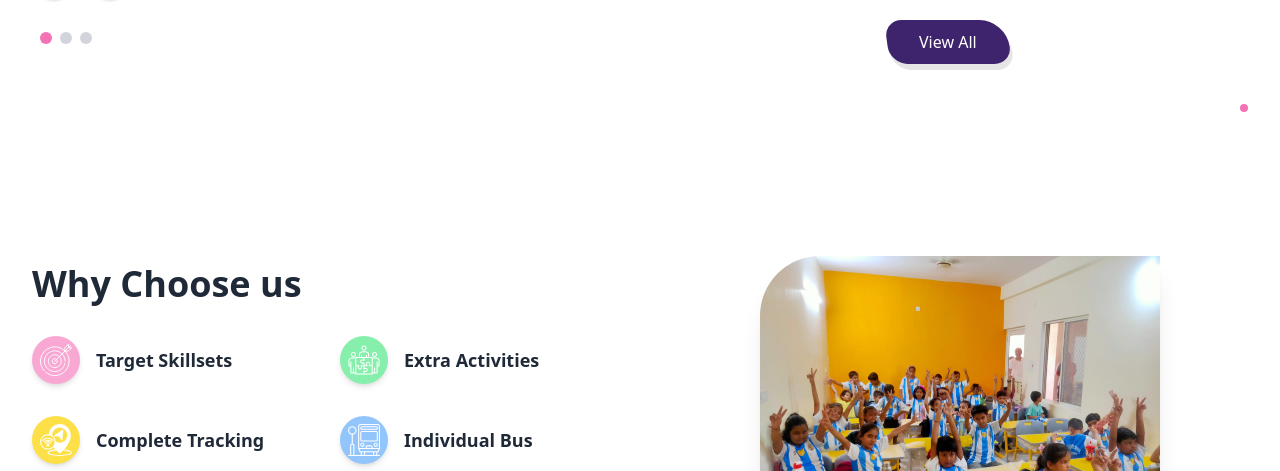
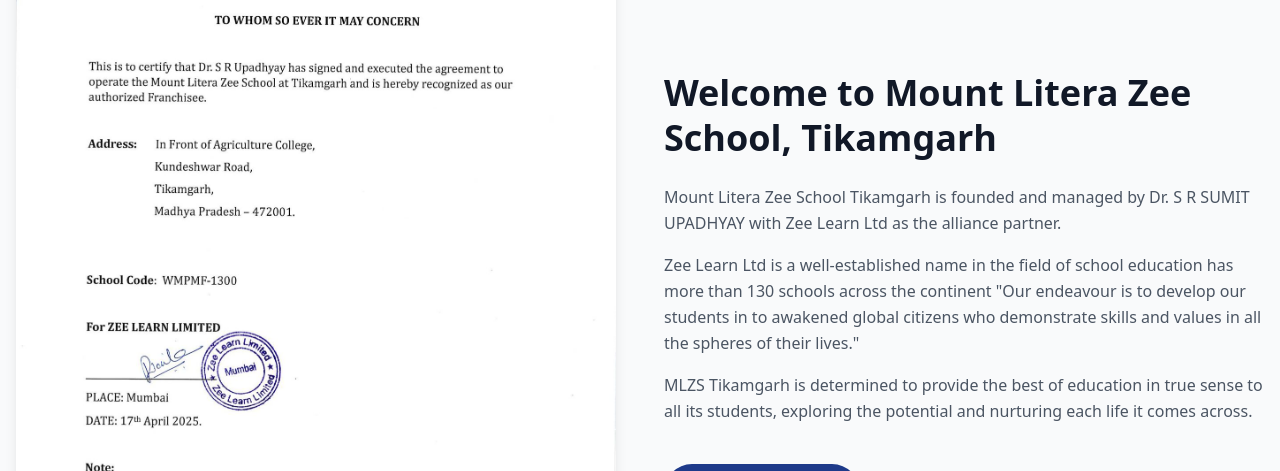
Before and after one commit to Priyammittal9/Mount_Litera_zee_School, a React (Vite) app: page / in a window 1280 px wide. Shown: the part 989-1460 px from the top of the page. Built offline with nearby package versions, Linux system fonts and the light colour scheme; no server answers.

Commit message:
add section

```diff
--- a/src/components/ImageTextSection.tsx
+++ b/src/components/ImageTextSection.tsx
@@ -6,7 +6,8 @@
           {/* Left side - Image */}
           <div className="relative">
             <img
-              src="/certificate.webp"
+            //   src="/certificate.webp"
+            src="/zee-learn-certificate.png"
               alt="Mount Litera Zee School - certificate "
               className="w-full h-auto rounded-lg shadow-lg"
             />
--- a/src/pages/Index.tsx
+++ b/src/pages/Index.tsx
@@ -10,12 +10,14 @@
 import ContactCTA from '../components/ContactCTA';
 import EnrollCTA from '../components/EnrollCTA';
 import Footer from '../components/Footer';
+import ImageTextSection from '@/components/ImageTextSection';
 
 const Index = () => {
   return (
     <div className="min-h-screen">
       <Header />
       <Hero />
+      <ImageTextSection/>
       <Announcements />
       <WhyChooseUs />
       <FeaturedCourses />
```
